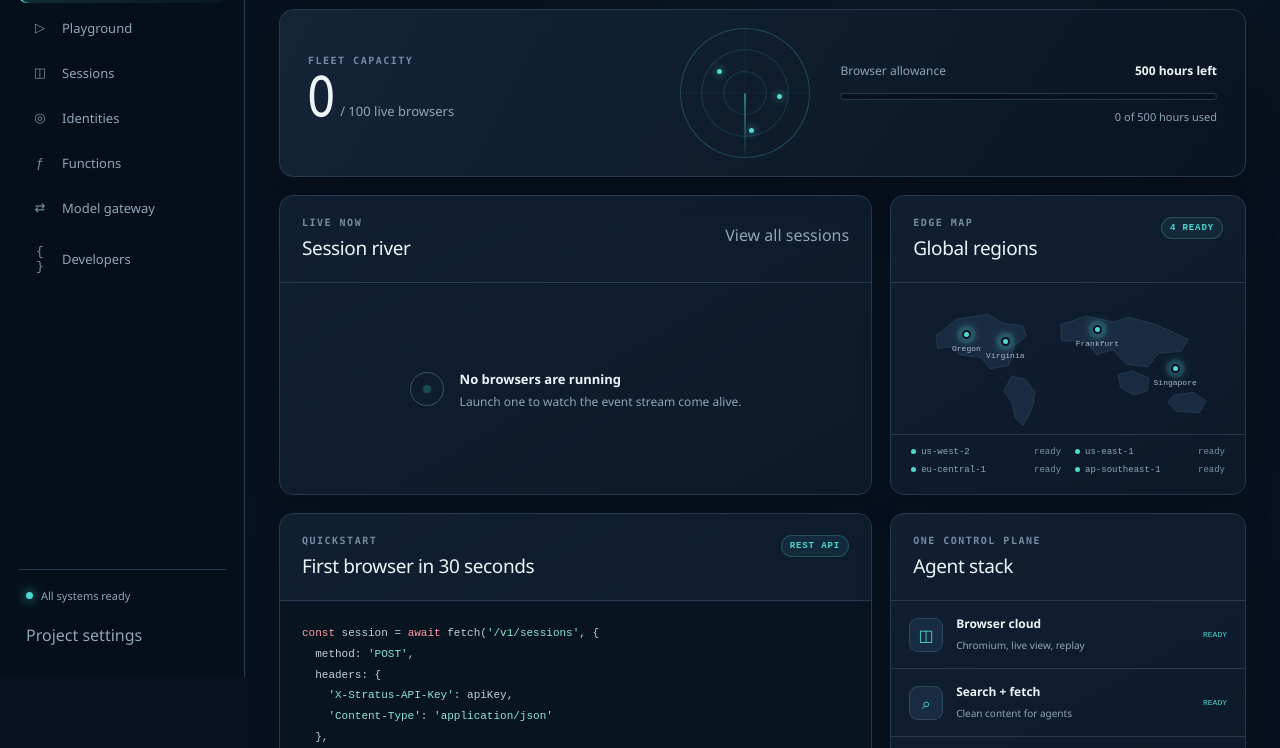
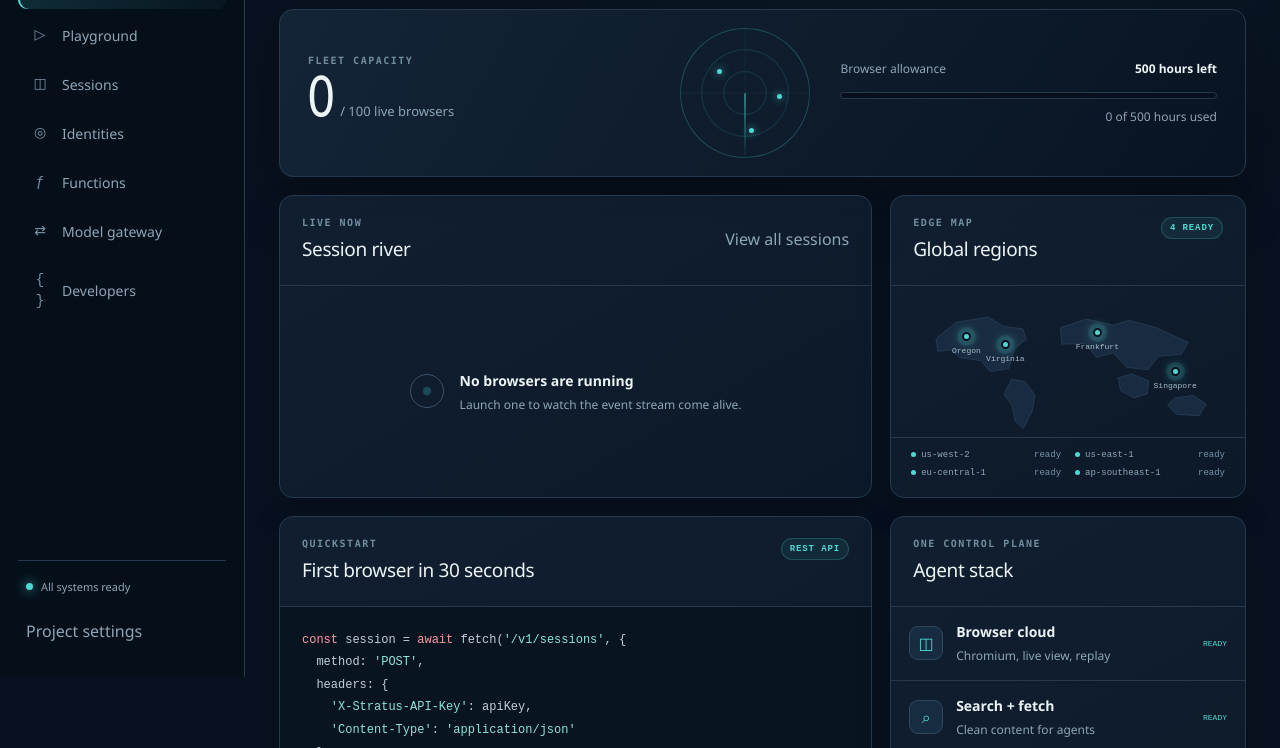
Before and after one commit to mehek-builds/stratus-browser-cloud, a website: page public/index.html in a window 1280 px wide. Shown: the part 123-871 px from the top of the page. Drawn offline with Linux system fonts and the light colour scheme; no server answers.

Commit message:
style(design): improve text and target accessibility

```diff
--- a/public/styles.css
+++ b/public/styles.css
@@ -66,3 +66,19 @@ button { color: inherit; }
 @media (max-width:1050px){.shell{grid-template-columns:78px minmax(0,1fr)}.rail{padding:22px 12px}.brand>span:last-child,.nav-item:not(.active){font-size:0}.nav-item{justify-content:center;padding:12px}.nav-item span{font-size:15px}.rail-foot{display:none}.overview-grid,.section-grid,.developer-grid{grid-template-columns:1fr}.playground-grid{grid-template-columns:1fr}.viewport-panel{grid-row:auto}.capacity-strip{grid-template-columns:1fr 140px 1fr}.radar{width:110px;height:110px}}
 @media (max-width:720px){.shell{display:block}.rail{position:fixed;bottom:0;top:auto;width:100%;height:68px;padding:8px 10px;border-right:0;border-top:1px solid var(--line);flex-direction:row}.brand,.rail-foot{display:none}.rail nav{display:flex;width:100%;justify-content:space-around}.nav-item{width:auto;display:grid;gap:1px;font-size:0;padding:8px 12px}.nav-item span{font-size:17px}.nav-item.active{box-shadow:inset 0 -2px var(--cyan)}main{padding:0 16px 88px}.topbar{min-height:90px}.top-actions .key-chip{display:none}.capacity-strip{grid-template-columns:1fr;padding:22px}.radar{display:none}.allowance{margin-top:24px}.overview-grid{grid-template-columns:1fr}.playground-grid{grid-template-columns:1fr}.viewport{min-height:320px}.inspector-grid{grid-template-columns:1fr}.inspector-grid>div+div{border-left:0;border-top:1px solid var(--line)}.topbar h1{font-size:25px}.event-row{grid-template-columns:65px 85px 1fr}}
 @media (prefers-reduced-motion:reduce){*,*:before,*:after{animation-duration:.001ms!important;animation-iteration-count:1!important;scroll-behavior:auto!important}}
+
+/* Accessibility floor: compact data stays readable and every control is easy to hit. */
+:root{--type-body:16px;--type-ui:14px;--type-meta:12px;--type-label:10px;--tap-target:44px}
+body{font-size:var(--type-body);line-height:1.5}
+.nav-item,.primary-button,.secondary-button,.danger-button,.quiet-button,.text-button,.key-chip,.copy-code,.table-action,.service-list button{min-height:var(--tap-target)}
+.quiet-button,.text-button,.copy-code,.table-action{min-width:var(--tap-target)}
+.nav-item{font-size:var(--type-ui)}
+.allowance-head,.allowance p,.empty-inline p,.session-card strong,.session-card p,.session-card time,.quick-panel pre,.code-panel pre,.inspector-panel pre,.control-deck label,.view label,.command-log p,.address,.viewport-empty p,.empty-copy,th,td,.data-card p,.provider-grid span,.endpoint-list span,.health-grid span,.link-button{font-size:var(--type-meta)}
+.empty-inline strong,.service-list strong,.data-card strong,.identity-note>p:not(.eyebrow),.lede{font-size:var(--type-ui)}
+.service-list small{font-size:var(--type-meta)}
+.event-row{grid-template-columns:90px 125px minmax(0,1fr);font-size:var(--type-meta);line-height:1.5;color:#adbec9}
+.event-row time{color:#8ba4b5}
+.table-action{padding:8px 10px}
+.control-deck input,.view input,.view textarea{font-size:var(--type-ui)}
+@media (max-width:720px){.control-deck input,.view input,.view textarea{font-size:16px}}
+@media (prefers-reduced-motion:reduce){*,*:before,*:after{transition-duration:.001ms!important;transition-delay:0ms!important}}
```
